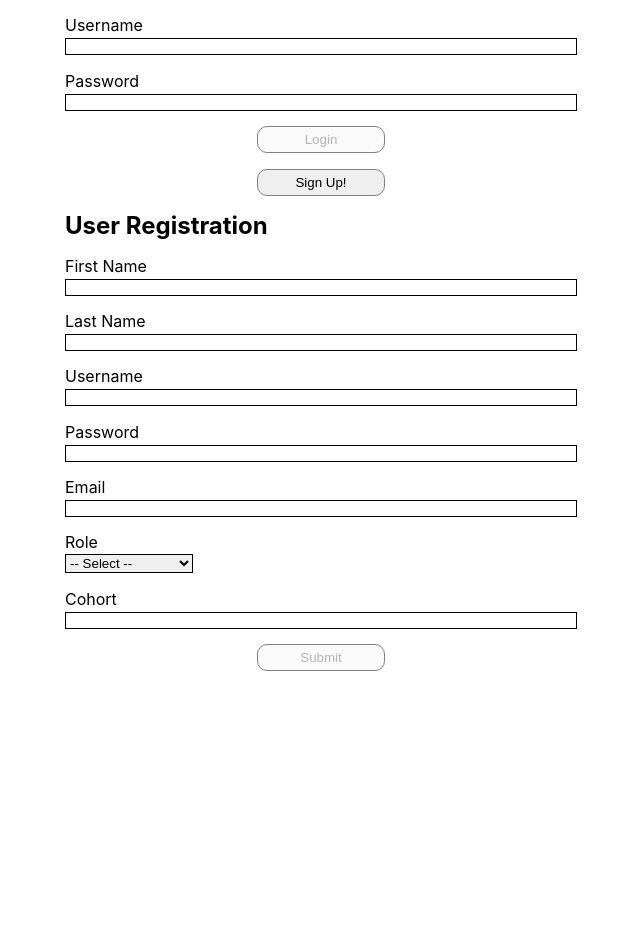
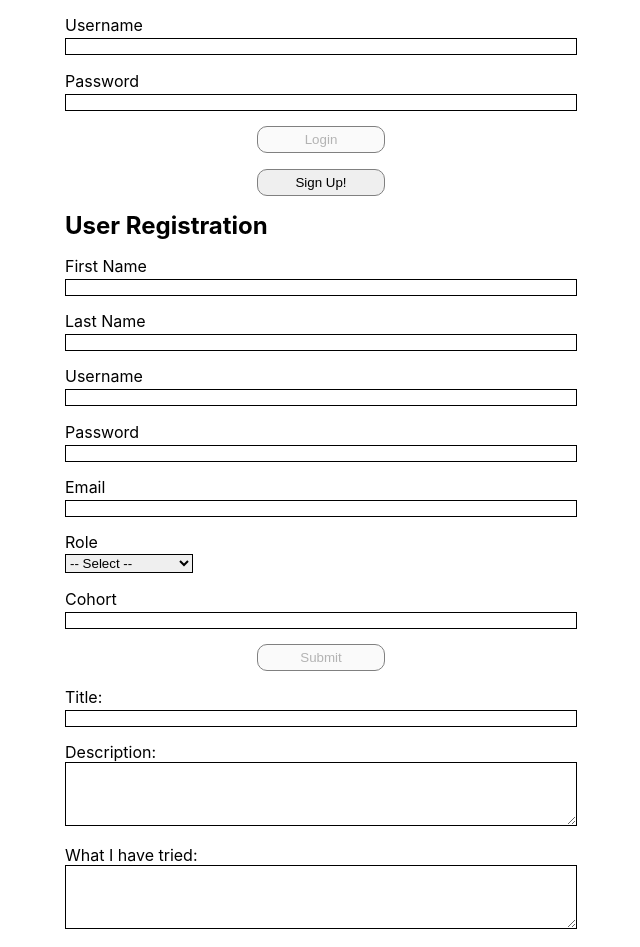
Before and after one commit to bw-dev-desk-queue-3/fe, a React (Create React App) app: page / in a window 1280 px wide. Shown: the top 947 px of the page, without its empty margins (319-959 px from the left). Before the commit the page ends 800 px from the top, so only its background shows below. Built offline with nearby package versions, Linux system fonts and the light colour scheme.

Commit message:
Change tried to category in create ticket form

```diff
--- a/src/App.js
+++ b/src/App.js
@@ -1,6 +1,7 @@
 import React from 'react';
 import Login from './components/Login';
 import Register from './components/Register';
+import CreateTicket from './components/CreateTicket';
 
 import './App.css';
 
@@ -9,6 +10,7 @@ function App() {
     <div className="App">
       <Login />
       <Register />
+      <CreateTicket />
     </div>
   );
 }
--- a/src/components/CreateTicket.js
+++ b/src/components/CreateTicket.js
@@ -5,20 +5,20 @@ import * as yup from 'yup';
 const schema = yup.object().shape({
   title: yup.string().required('Feild is required'),
   description: yup.string().required('Feild is required'),
-  tried: yup.string().required('Feild is required')
+  category: yup.string().required('Feild is required')
 });
 
 const CreateTicket = () => {
   const [ newTicket, setNewTicket ] = useState({
     title: '',
     description: '',
-    tried: ''
+    category: ''
   });
 
   const [errors, setErrors] = useState({
     title: '',
     description: '',
-    tried: ''
+    category: ''
   })
 
   const [buttonOff, setButtonOff] = useState(true);
@@ -34,7 +34,7 @@ const CreateTicket = () => {
     setNewTicket({
       title: '',
       description: '',
-      tried: ''
+      category: ''
     });
   }
 
@@ -67,38 +67,35 @@ const CreateTicket = () => {
 
   return (
     <form onSubmit={submitTicket} className="create-ticket">
-      <label htmlFor="title">
+      <label>
         Title:
         <input
-          id="title"
           name="title"
           value={newTicket.title}
           onChange={handleChange}
          />
       </label>
       {errors.title && <p className="error">{errors.title}</p>}
-      <label htmlFor="description">
+      <label>
         Description:
         <textarea
           className="textarea"
-          id="description"
           name="description"
           value={newTicket.description}
           onChange={handleChange}
          />
       </label>
       {errors.description && <p className="error">{errors.description}</p>}
-      <label htmlFor="tried">
+      <label>
         What I have tried:
         <textarea
           className="textarea"
-          id="tried"
-          name="tried"
+          name="category"
           value={newTicket.tried}
           onChange={handleChange}
          />
       </label>
-      {errors.tried && <p className="error">{errors.tried}</p>}
+      {errors.category && <p className="error">{errors.category}</p>}
       <button disabled={buttonOff}>Submit</button>
     </form>
   );
```
